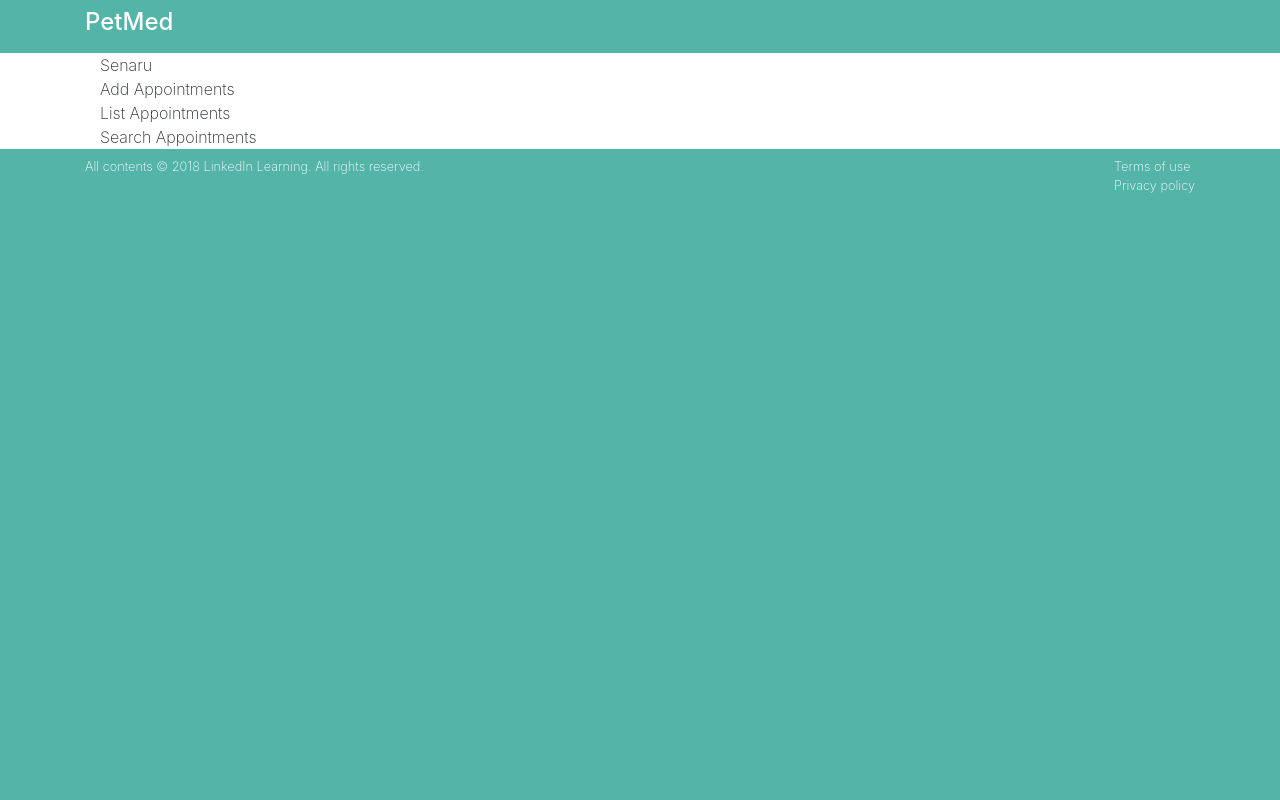
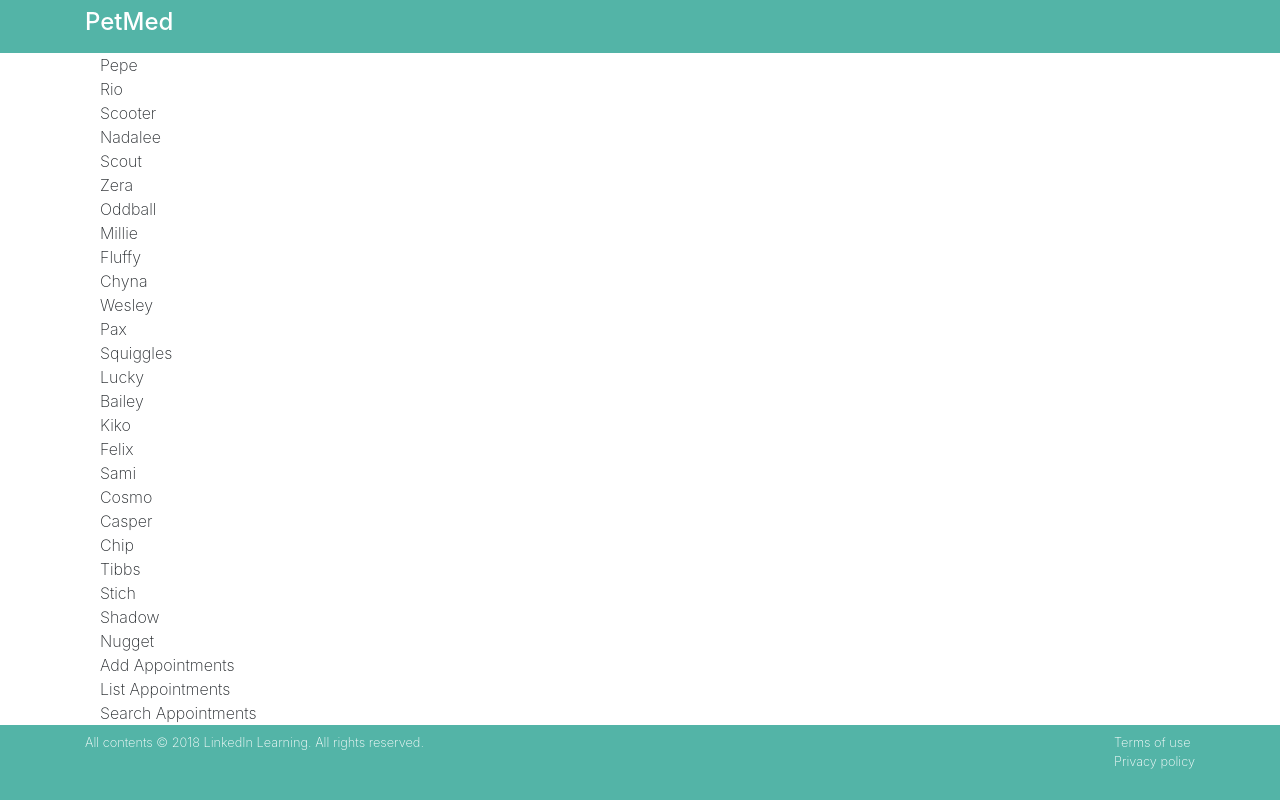
Before and after one commit to senaru/petMed, a React (Create React App) app: page / in a window 1280 px wide. Built offline with nearby package versions, Linux system fonts and the light colour scheme.

Commit message:
working with arrays

```diff
--- a/src/components/App.js
+++ b/src/components/App.js
@@ -9,7 +9,6 @@ class App extends Component {
   constructor() {
     super();
     this.state = {
-      myName: "Senaru",
       myAppointments: []
     };
   }
@@ -28,13 +27,18 @@ class App extends Component {
   }
 
   render() {
+
+    const listItems = this.state.myAppointments.map(i => (
+      <div>{i.petName}</div>
+    ))
+
     return (
       <main className="page bg-white" id="petratings" >
         <div className="container">
           <div className="row">
             <div className="col-md-12 bg-white">
               <div className="container">
-                {this.state.myName}
+                {listItems}
                 <AddAppointments />
                 <ListAppointments />
                 <SearchAppointments />
```
